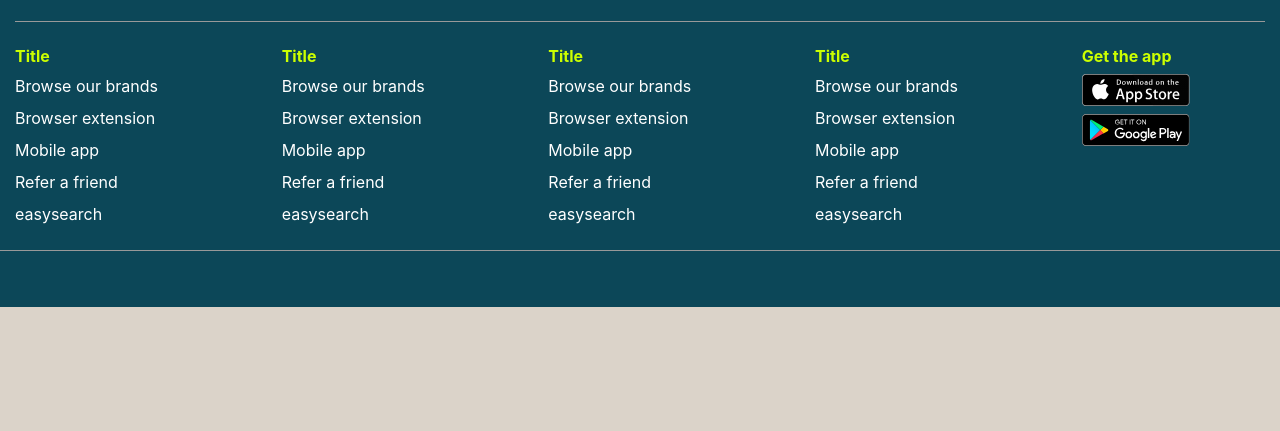
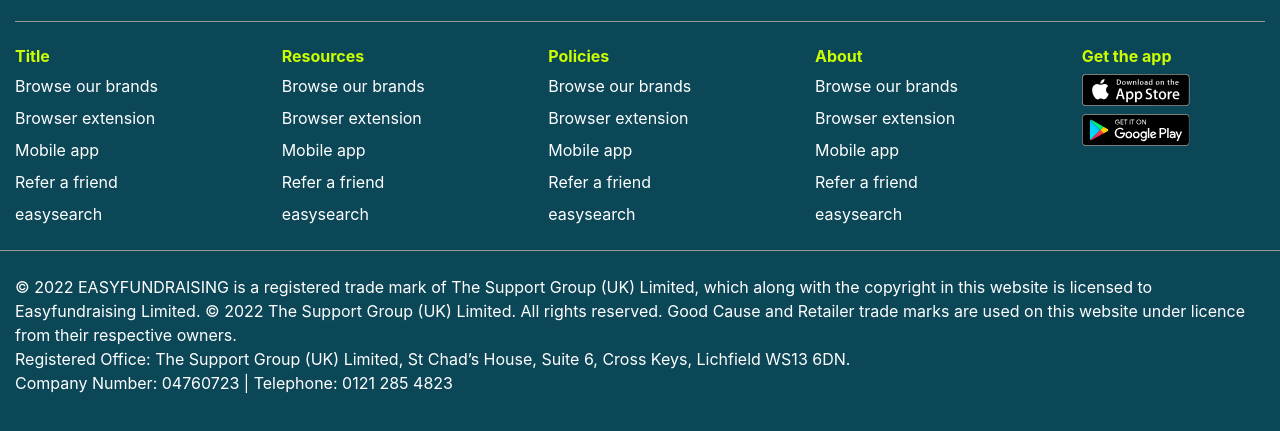
Before and after one commit to zarghamaijaz/Fundraiser, a plain HTML site: page index.html in a window 1280 px wide. Shown: the part 3125-3556 px from the top of the page. Before the commit the page ends 3432 px from the top, so only its background shows below. Drawn offline with Linux system fonts and the light colour scheme.

Commit message:
furhter additions in footer

```diff
--- a/index.html
+++ b/index.html
@@ -302,7 +302,7 @@
                             </ul>
                         </div>
                         <div class="col-lg-3 col-md-6 footer-links-wrap">
-                            <h2 class="color-2" style="font-size: 1rem; margin: 0px;">Title</h2>
+                            <h2 class="color-2" style="font-size: 1rem; margin: 0px;">Resources</h2>
                             <ul class="list-unstyled has-wide-gap">
                                 <li>
                                     <a href="#">Browse our brands</a>
@@ -322,7 +322,7 @@
                             </ul>
                         </div>
                         <div class="col-lg-3 col-md-6 footer-links-wrap">
-                            <h2 class="color-2" style="font-size: 1rem; margin: 0px;">Title</h2>
+                            <h2 class="color-2" style="font-size: 1rem; margin: 0px;">Policies</h2>
                             <ul class="list-unstyled has-wide-gap">
                                 <li>
                                     <a href="#">Browse our brands</a>
@@ -342,7 +342,7 @@
                             </ul>
                         </div>
                         <div class="col-lg-3 col-md-6 footer-links-wrap">
-                            <h2 class="color-2" style="font-size: 1rem; margin: 0px;">Title</h2>
+                            <h2 class="color-2" style="font-size: 1rem; margin: 0px;">About</h2>
                             <ul class="list-unstyled has-wide-gap">
                                 <li>
                                     <a href="#">Browse our brands</a>
@@ -379,6 +379,11 @@
                     </div>
                 </div>
             </div>
+            <div class="footer-desc">
+                <p>© 2022 EASYFUNDRAISING is a registered trade mark of The Support Group (UK) Limited, which along with the copyright in this website is licensed to Easyfundraising Limited. © 2022 The Support Group (UK) Limited. All rights reserved. Good Cause and Retailer trade marks are used on this website under licence from their respective owners.</p>
+                <p>Registered Office: The Support Group (UK) Limited, St Chad’s House, Suite 6, Cross Keys, Lichfield WS13 6DN.</p>
+                <p>Company Number: 04760723  |  Telephone:  0121 285 4823</p>
+            </div>
         </div>
     </footer>
 </body>
--- a/style.css
+++ b/style.css
@@ -474,4 +474,11 @@ a.btn{
   margin-bottom: 8px;
   line-height: 0.5em;
 }
+.footer-desc{
+  margin-top: 24px;
+}
+.footer-desc p{
+  margin: 0px;
+  line-height: 24px;
+}
 /* footer END */
```
